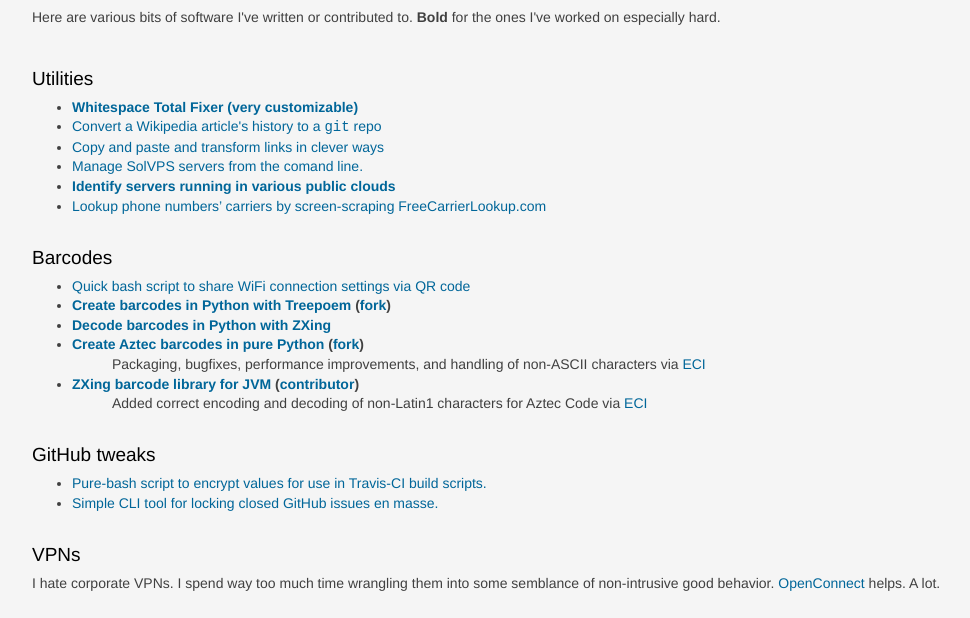
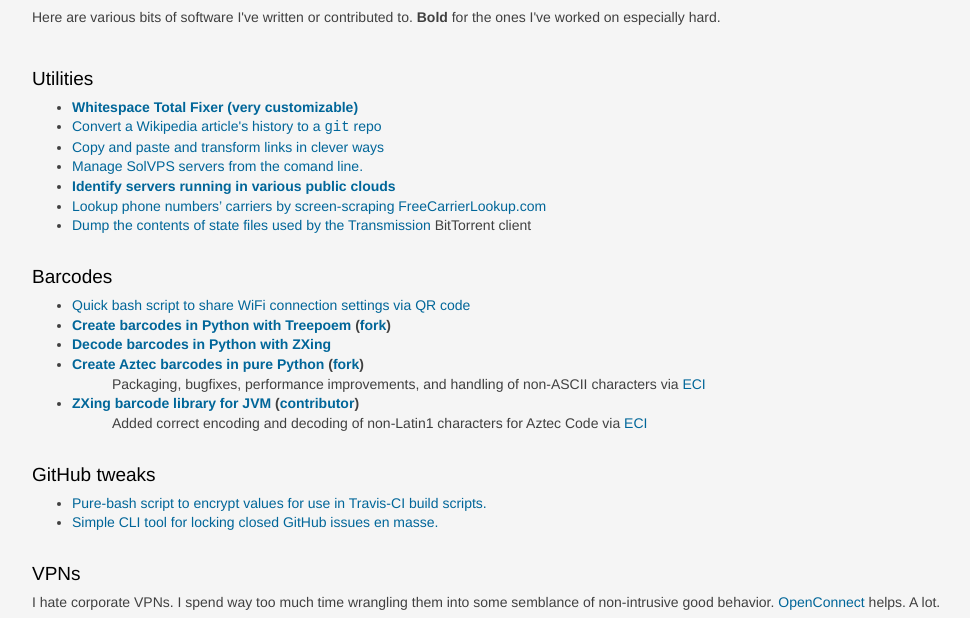
Before and after one commit to dlenski/dlenski.github.io, a plain HTML site: page index.html in a window 1280 px wide. Shown: the part 178-796 px from the top of the page, without its empty margins (38-1008 px from the left). Drawn offline with Linux system fonts and the light colour scheme.

Commit message:
Update index.html

```diff
--- a/index.html
+++ b/index.html
@@ -29,6 +29,7 @@
     <li><a href="//github.com/dlenski/solvpscli">Manage SolVPS servers from the comand line.</a></li>
     <li><b><a href="//github.com/dlenski/what-cloud">Identify servers running in various public clouds</a></b></li>
     <li><a href="//github.com/dlenski/freecarrierlookup">Lookup phone numbers’ carriers by screen-scraping FreeCarrierLookup.com </a></li>
+    <li><a href="//github.com/dlenski/transmission-dump"> Dump the contents of state files used by the <a href="//transmissionbt.com">Transmission</a> BitTorrent client</a></li>
   </ul>
 
   <h2 id="barcodes">Barcodes</h2>
```
